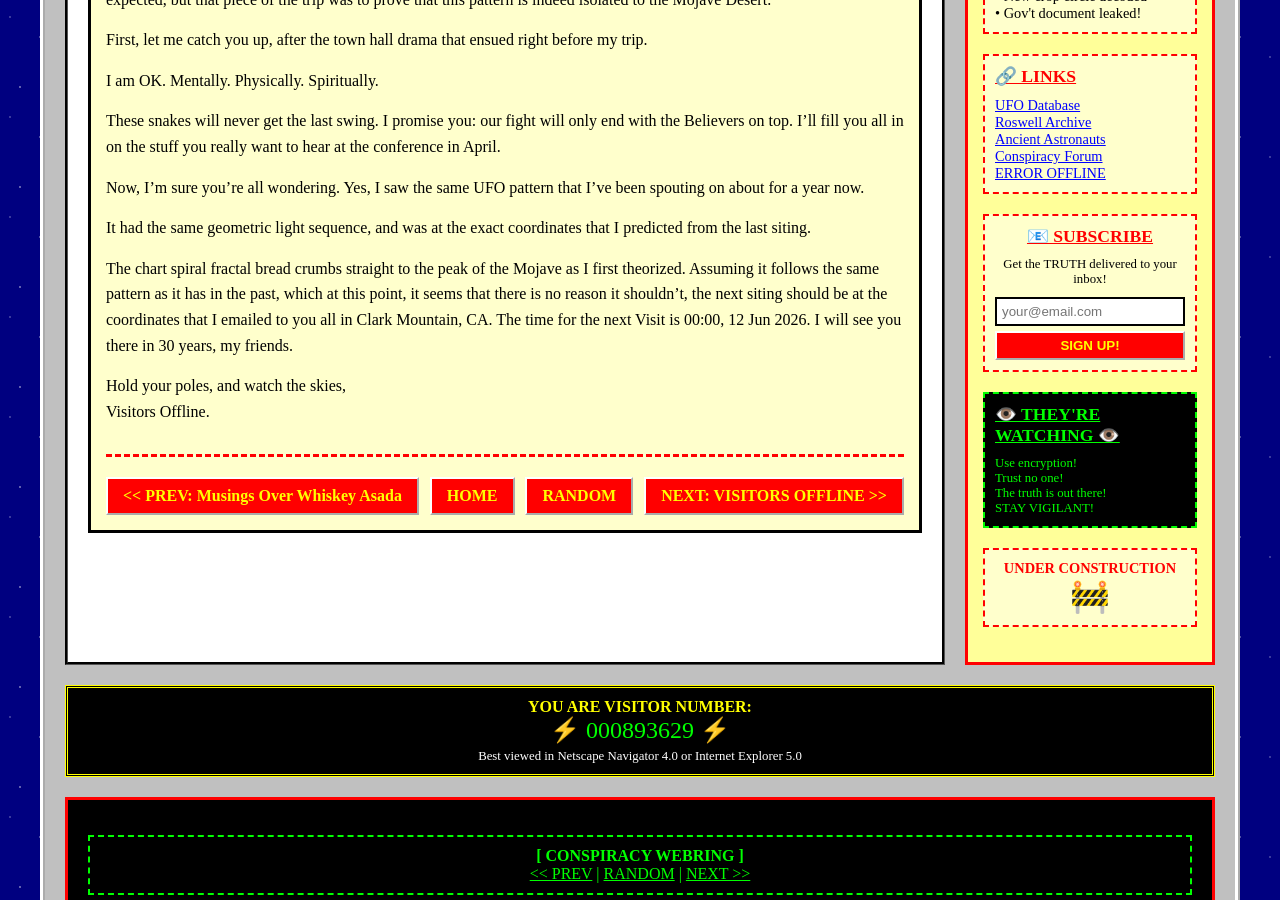
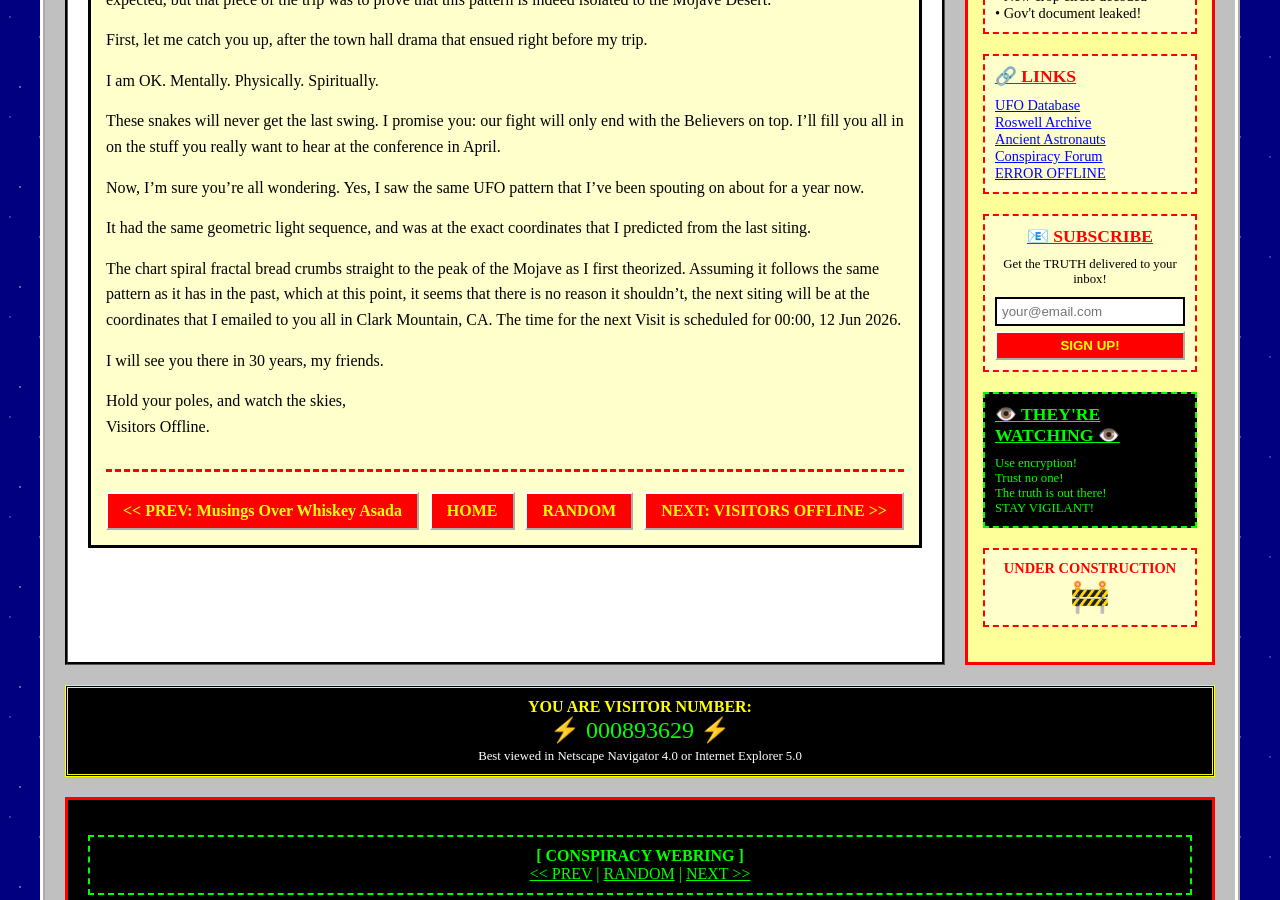
Before and after one commit to visitorsradio/offline, a Jekyll site: the page built from _posts/1996-01-14-ufo-sighting-albuqurque-nm.md, in a window 1280 px wide and 900 px high, scrolled down 493 px. Built offline with Jekyll 4.4.1, drawn with Linux system fonts in a browser that asks for light colours.

Commit message:
Update 1996-01-14-ufo-sighting-albuqurque-nm.md

```diff
--- a/_posts/1996-01-14-ufo-sighting-albuqurque-nm.md
+++ b/_posts/1996-01-14-ufo-sighting-albuqurque-nm.md
@@ -17,7 +17,9 @@ Now, I'm sure you're all wondering. Yes, I saw the same UFO pattern that I've be
 
 It had the same geometric light sequence, and was at the exact coordinates that I predicted from the last siting.
 
-The chart spiral fractal bread crumbs straight to the peak of the Mojave as I first theorized. Assuming it follows the same pattern as it has in the past, which at this point, it seems that there is no reason it shouldn't, the next siting should be at the coordinates that I emailed to you all in Clark Mountain, CA. The time for the next Visit is 00:00, 12 Jun 2026. I will see you there in 30 years, my friends.
+The chart spiral fractal bread crumbs straight to the peak of the Mojave as I first theorized. Assuming it follows the same pattern as it has in the past, which at this point, it seems that there is no reason it shouldn't, the next siting will be at the coordinates that I emailed to you all in Clark Mountain, CA. The time for the next Visit is scheduled for 00:00, 12 Jun 2026.
+
+I will see you there in 30 years, my friends.
 
 
 Hold your poles, and watch the skies,
```
